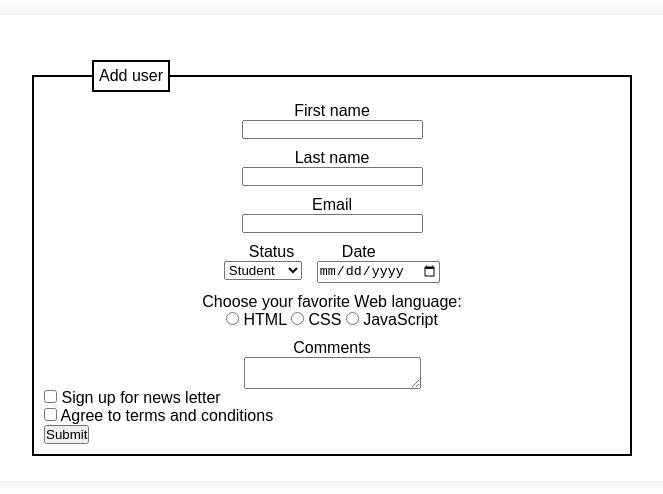
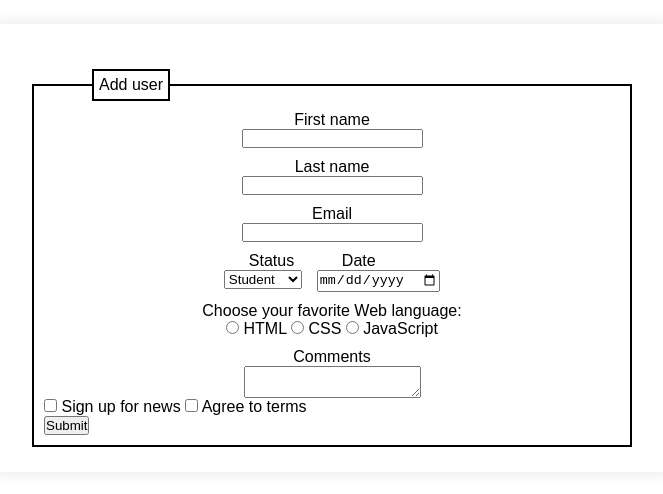
Before and after one commit to jlcarrascof/CSS-Layout-Project, a plain HTML site: page index.html in a window 1280 px wide. Shown: the part 152-646 px from the top of the page, without its empty margins (308-971 px from the left). Drawn offline with Linux system fonts and the light colour scheme.

Commit message:
Refactor form layout structure and update checkbox labels

```diff
--- a/index.html
+++ b/index.html
@@ -63,9 +63,9 @@
 
                 <div>
                     <input type="checkbox" id="signup" name="signup" value="Signup">
-                    <label for="signup">Sign up for news letter</label><br>
+                    <label for="signup">Sign up for news</label>
                     <input type="checkbox" id="terms" name="terms" value="Terms">
-                    <label for="terms"> Agree to terms and conditions</label>
+                    <label for="terms"> Agree to terms</label>
                 </div>
 
                 <div>
```
